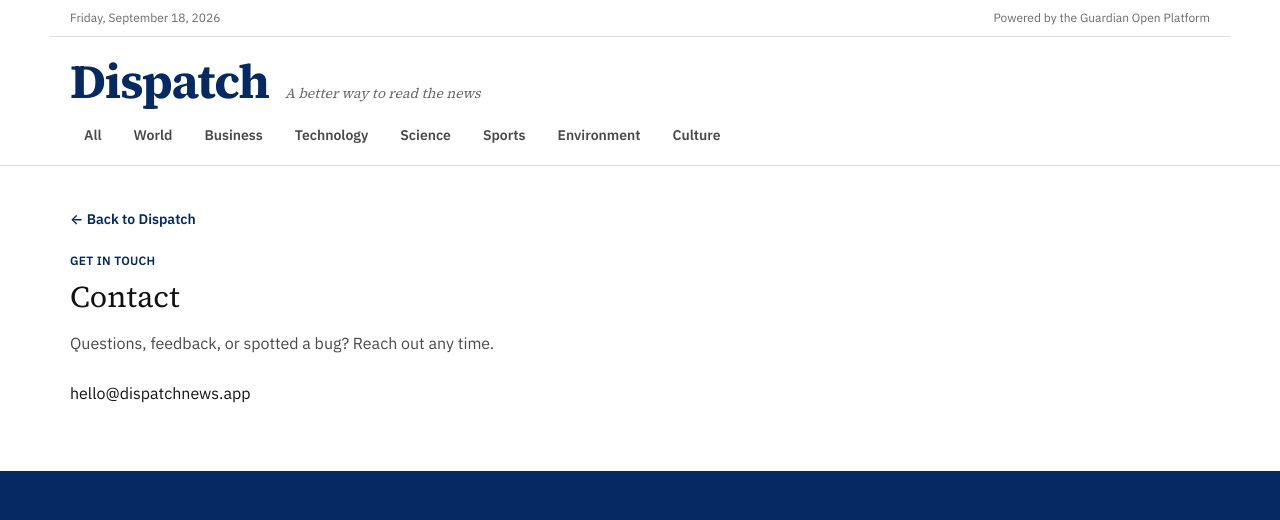
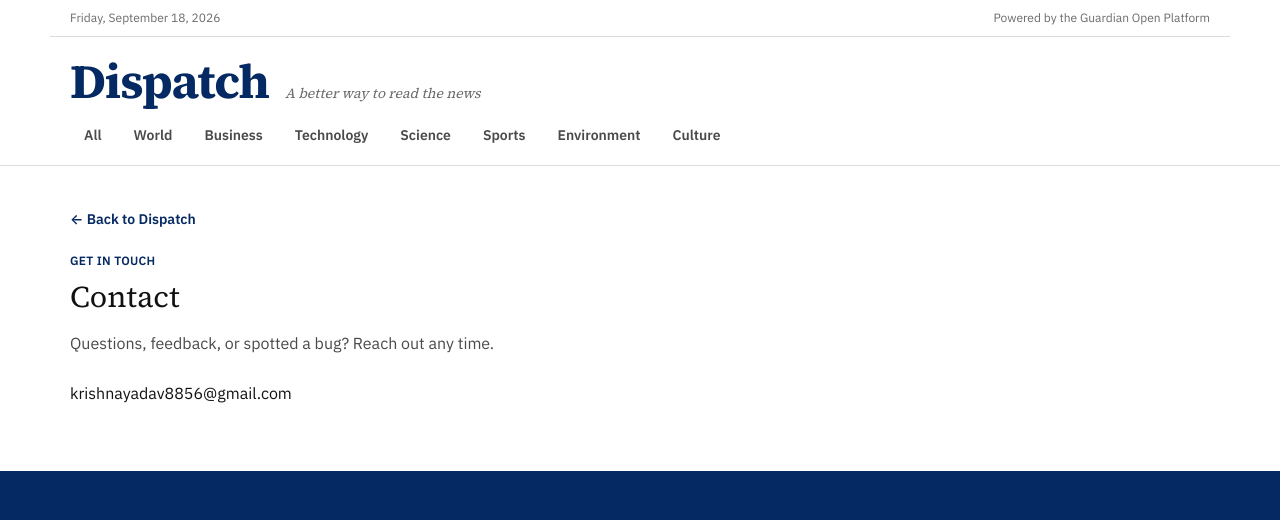
Before and after one commit to krishnaa021/teamconatus, a React (Vite) app in the folder News-app/: page /contact in a window 1280 px wide. Shown: the top 520 px of the page. Built offline with nearby package versions, Linux system fonts and the light colour scheme; no server answers.

Commit message:
Updated contact information

```diff
--- a/News-app/src/pages/Contact.jsx
+++ b/News-app/src/pages/Contact.jsx
@@ -1,7 +1,7 @@
 import { Link } from 'react-router-dom'
 import { wrap } from '../lib/layout.js'
 
-const CONTACT_EMAIL = 'hello@dispatchnews.app'
+const CONTACT_EMAIL = 'krishnayadav8856@gmail.com'
 
 export default function Contact() {
   return (
@@ -18,7 +18,6 @@
         Questions, feedback, or spotted a bug? Reach out any time.
       </p>
 
-
         <a href={`mailto:${CONTACT_EMAIL}`}
         className="text-lg font-semibold text-blue hover:underline"></a>
 
```
